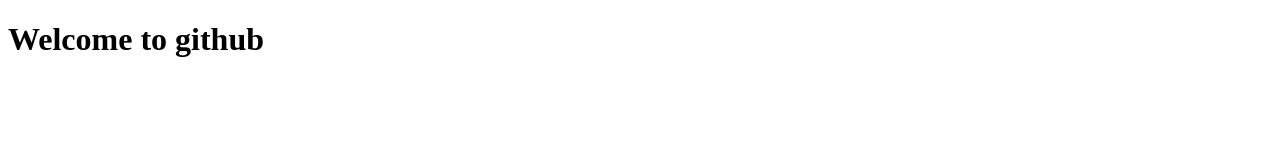
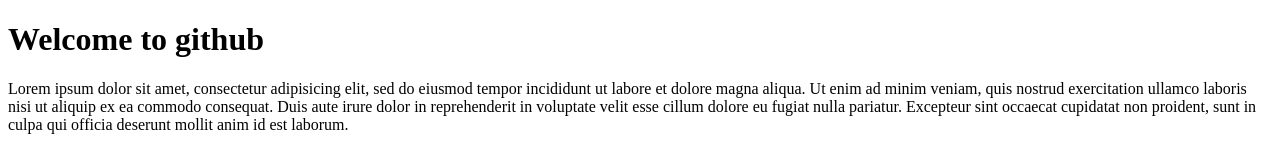
Before and after one commit to CallumG01/git-test-v1, a plain HTML site: page index.html in a window 1280 px wide. Drawn offline with Linux system fonts and the light colour scheme.

Commit message:
second commit

```diff
--- a/index.html
+++ b/index.html
@@ -6,5 +6,9 @@
   </head>
   <body>
     <h1>Welcome to github</h1>
+    <p>Lorem ipsum dolor sit amet, consectetur adipisicing elit, sed do eiusmod tempor incididunt ut labore et dolore magna aliqua.
+      Ut enim ad minim veniam, quis nostrud exercitation ullamco laboris nisi ut aliquip ex ea commodo consequat.
+      Duis aute irure dolor in reprehenderit in voluptate velit esse cillum dolore eu fugiat nulla pariatur.
+      Excepteur sint occaecat cupidatat non proident, sunt in culpa qui officia deserunt mollit anim id est laborum.</p>
   </body>
 </html>
```
